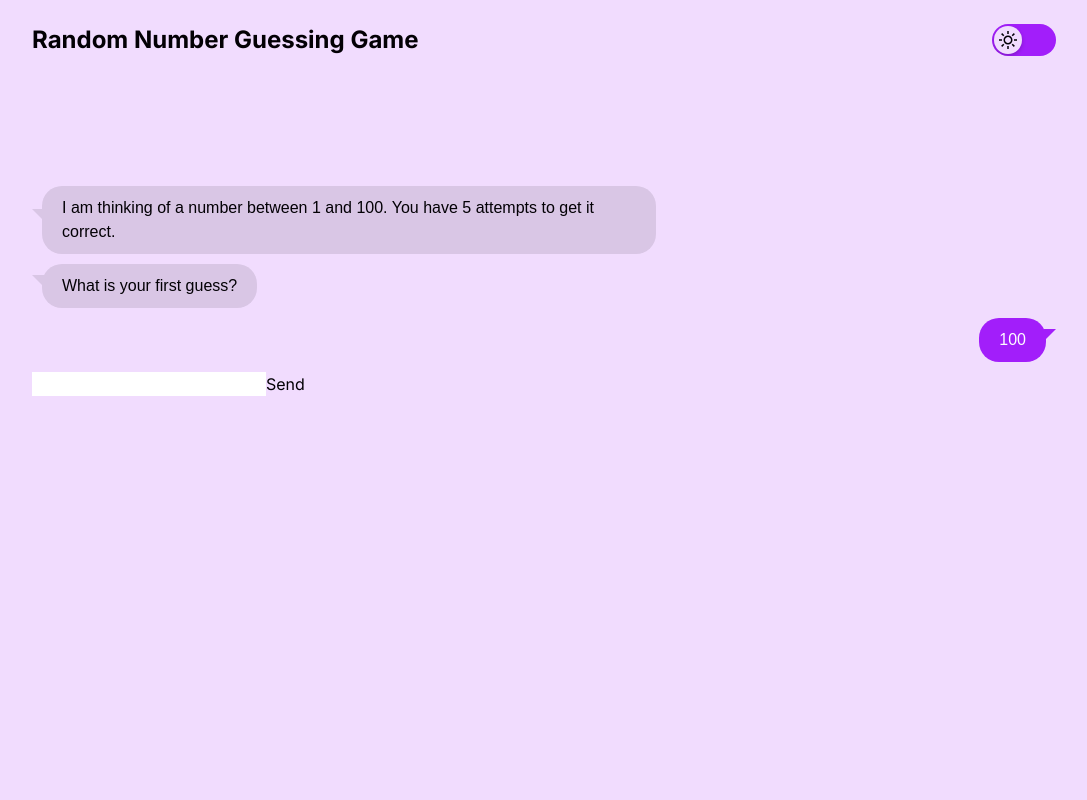
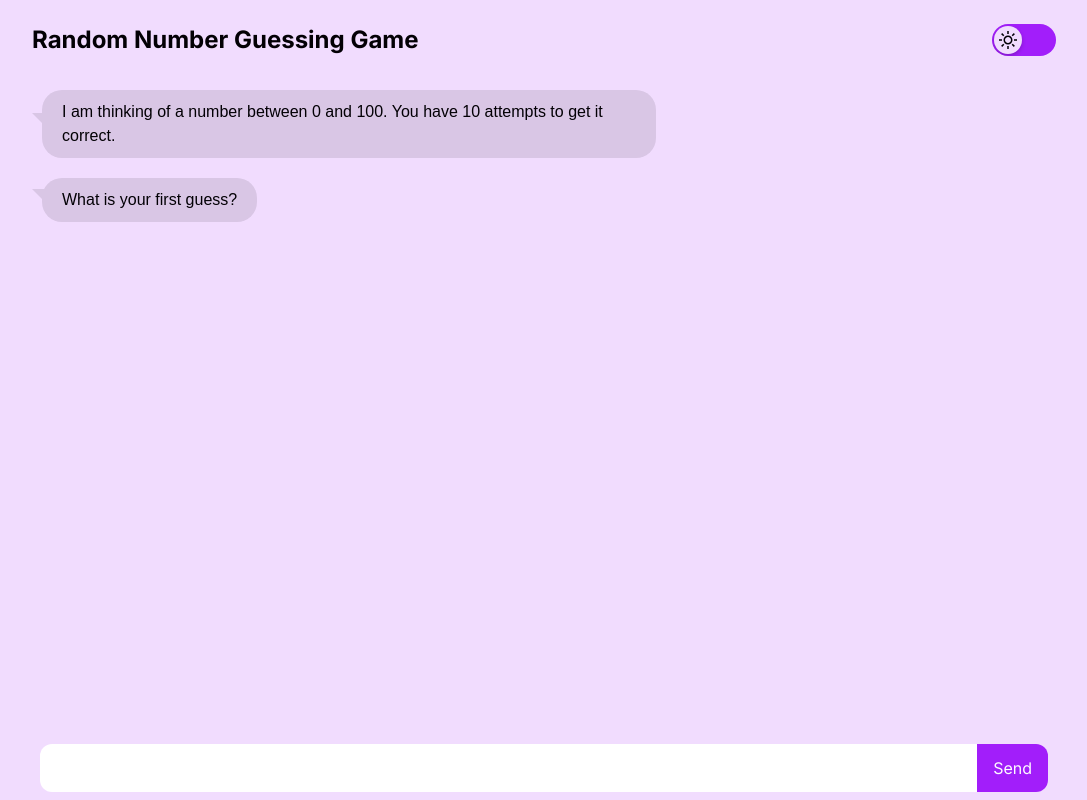
Before and after one commit to DJHolmes97/random-number-guesser, a Next.js app: page / in a window 1280 px wide. Shown: the whole page, without its empty margins (96-1183 px from the left). Built offline with nearby package versions, Linux system fonts and the light colour scheme.

Commit message:
add initial gameplay features

```diff
--- a/src/app/layout.tsx
+++ b/src/app/layout.tsx
@@ -17,10 +17,7 @@ export default function RootLayout({
 }) {
   return (
     <html lang="en">
-      <body className={inter.className}>
-        <Header />
-        {children}
-      </body>
+      <body className={`${inter.className} h-screen`}>{children}</body>
     </html>
   )
 }
--- a/src/app/page.tsx
+++ b/src/app/page.tsx
@@ -1,9 +1,10 @@
+import { Header } from "@/components"
 import GameContainer from "@/containers/GameContainer/GameContainer"
-import { useEffect, useState } from "react"
 
 export default function Home() {
   return (
-    <main className="flex flex-grow flex-shrink-0 flex-col items-center md:p-24 p-2">
+    <main className="flex flex-grow flex-shrink-0 h-full flex-col items-center md:px-24 px-2">
+      <Header />
       <GameContainer />
     </main>
   )
--- a/src/components/ChatInput/ChatInput.tsx
+++ b/src/components/ChatInput/ChatInput.tsx
@@ -1,3 +1,4 @@
+"use client"
 import { ChangeEvent } from "react"
 import "./main.css"
 
@@ -9,14 +10,26 @@ type ChatInputProps = {
 
 const ChatInput = ({ value, onChange, onSubmit }: ChatInputProps) => {
   return (
-    <div className="chat-input">
+    <div className="chat-input-wrapper">
       <input
         type="text"
         value={value}
         onChange={onChange}
-        onSubmit={onSubmit}
+        className="chat-input"
+        onKeyDown={(e) => {
+          if (e.key === "Enter") {
+            onSubmit()
+          }
+        }}
       />
-      <button>Send</button>
+      <button
+        className="chat-input-button"
+        onClick={() => {
+          onSubmit()
+        }}
+      >
+        Send
+      </button>
     </div>
   )
 }
--- a/src/components/ChatInput/main.css
+++ b/src/components/ChatInput/main.css
@@ -1,3 +1,13 @@
+.chat-input-wrapper {
+  @apply flex flex-row w-full p-2;
+}
+
 .chat-input {
-  @apply flex flex-row w-full;
+  @apply flex-grow rounded-l-xl px-2;
 }
+
+.chat-input-button {
+  background-color: var(--primary); /* Light green background for the player */
+  color: var(--text-white);
+  @apply px-4 py-3 rounded-r-xl;
+}
--- a/src/containers/GameContainer/GameContainer.tsx
+++ b/src/containers/GameContainer/GameContainer.tsx
@@ -1,27 +1,162 @@
 "use client"
-import { useState } from "react"
+import { useEffect, useState } from "react"
 import "./main.css"
 import { ChatInput, MessageBubble } from "@/components"
+
+type Message = {
+  message: string
+  isPlayers: boolean
+  isGuess: boolean
+}
+
+const TOTAL_GUESSES = 10
+const MIN_RANGE = 0
+const MAX_RANGE = 100
+const RANGE_GAP = MAX_RANGE - MIN_RANGE
+const isInteger = (value: string) => {
+  const pattern = /^-?\d+$/
+  return pattern.test(value)
+}
+
+const countGuesses = (messages: Message[]) => {
+  const guesses = messages.filter((obj) => obj.isGuess === true)
+  return guesses.length <= TOTAL_GUESSES
+}
+
+const countGuessesLeft = (messages: Message[]) => {
+  const guesses = messages.filter((obj) => obj.isGuess === true)
+  return TOTAL_GUESSES - guesses.length
+}
+
+const hasGuessesLeft = (messages: Message[]) => {
+  const guesses = messages.filter((obj) => obj.isGuess === true)
+  return guesses.length <= TOTAL_GUESSES
+}
+
+const generateDiffValue = (firstValue: number, secondValue: number) => {
+  console.log(firstValue, secondValue)
+  if (secondValue > firstValue) {
+    return secondValue - firstValue
+  } else {
+    return firstValue - secondValue
+  }
+}
+
+const getBoilingHotValue = () => {
+  return Math.round(0.1 * RANGE_GAP)
+}
+
+const getHotValue = () => {
+  return Math.round(0.3 * RANGE_GAP)
+}
+
+const getWarmValue = () => {
+  return Math.round(0.5 * RANGE_GAP)
+}
+
+const getColdValue = () => {
+  return Math.round(0.7 * RANGE_GAP)
+}
 
 const GameContainer = () => {
   const [messages, setMessages] = useState([
     {
-      message:
-        "I am thinking of a number between 1 and 100. You have 5 attempts to get it correct.",
+      message: `I am thinking of a number between ${MIN_RANGE} and ${MAX_RANGE}. You have ${TOTAL_GUESSES} attempts to get it correct.`,
       isPlayers: false,
+      isGuess: false,
     },
     {
       message: "What is your first guess?",
       isPlayers: false,
-    },
-    {
-      message: "100",
-      isPlayers: true,
+      isGuess: false,
     },
   ])
-  const [answer, setAnswer] = useState(Math.floor(Math.random() * 100) + 1)
+  const [answer, setAnswer] = useState(
+    Math.floor(Math.random() * (MAX_RANGE - MIN_RANGE + 1)) + MIN_RANGE
+  )
   const [userInput, setUserInput] = useState("")
-  const [guesses, setGuesses] = useState(5)
+
+  const handleChangeInput = (value: string) => {
+    setUserInput(value)
+  }
+
+  useEffect(() => {
+    console.log("answer", answer)
+    const mostRecentMessage = messages[messages.length - 1]
+    console.log(mostRecentMessage)
+    const diff = generateDiffValue(Number(mostRecentMessage.message), answer)
+    console.log("diff", diff)
+    console.log("getBoilingHot", getBoilingHotValue())
+    if (mostRecentMessage.isPlayers && mostRecentMessage.isGuess) {
+      if (diff === 0) {
+        const newMessage = {
+          message: `You are correct! ${userInput} was the number I was thinking of!`,
+          isPlayers: false,
+          isGuess: false,
+        }
+        setMessages((prev) => [...prev, newMessage])
+      } else if (diff < getBoilingHotValue()) {
+        const newMessage = {
+          message: `Ooooh! Almost there. You are boiling hot! You have ${countGuessesLeft(
+            messages
+          )} guesses left.`,
+          isPlayers: false,
+          isGuess: false,
+        }
+        setMessages((prev) => [...prev, newMessage])
+      } else if (diff < getHotValue()) {
+        const newMessage = {
+          message: `Getting close! You are feeling hot! You have ${countGuessesLeft(
+            messages
+          )} guesses left.`,
+          isPlayers: false,
+          isGuess: false,
+        }
+        setMessages((prev) => [...prev, newMessage])
+      } else if (diff < getWarmValue()) {
+        const newMessage = {
+          message: `Getting warmer! You have ${countGuessesLeft(
+            messages
+          )} guesses left.`,
+          isPlayers: false,
+          isGuess: false,
+        }
+        setMessages((prev) => [...prev, newMessage])
+      } else if (diff < getColdValue()) {
+        const newMessage = {
+          message: `Brrrr. It's getting cold! You have ${countGuessesLeft(
+            messages
+          )} guesses left.`,
+          isPlayers: false,
+          isGuess: false,
+        }
+        setMessages((prev) => [...prev, newMessage])
+      } else {
+        const newMessage = {
+          message: `Better put on a jacket! It's freezing out! You have ${countGuessesLeft(
+            messages
+          )} guesses left.`,
+          isPlayers: false,
+          isGuess: false,
+        }
+        setMessages((prev) => [...prev, newMessage])
+      }
+    }
+  }, [messages])
+
+  const handleSubmit = () => {
+    console.log("Submitted")
+    if (isInteger(userInput) && hasGuessesLeft(messages)) {
+      const newMessage = {
+        message: userInput,
+        isPlayers: true,
+        isGuess: true,
+      }
+      setMessages((prev) => [...prev, newMessage])
+      setUserInput("")
+    }
+  }
+
   return (
     <div className="game-container-wrapper">
       <div className="messages-wrapper">
@@ -34,7 +169,11 @@ const GameContainer = () => {
         ))}
       </div>
       <div className="input-wrapper">
-        <ChatInput value={userInput} onChange={() => {}} onSubmit={() => {}} />
+        <ChatInput
+          value={userInput}
+          onChange={({ target: { value } }) => handleChangeInput(value)}
+          onSubmit={() => handleSubmit()}
+        />
       </div>
     </div>
   )
--- a/src/containers/GameContainer/main.css
+++ b/src/containers/GameContainer/main.css
@@ -1,3 +1,11 @@
 .game-container-wrapper {
-  @apply flex flex-col max-w-5xl w-full;
+  @apply flex flex-col relative max-w-5xl w-full h-full;
 }
+
+.messages-wrapper {
+  @apply flex flex-col;
+}
+
+.input-wrapper {
+  @apply absolute bottom-0 w-full;
+}
```
